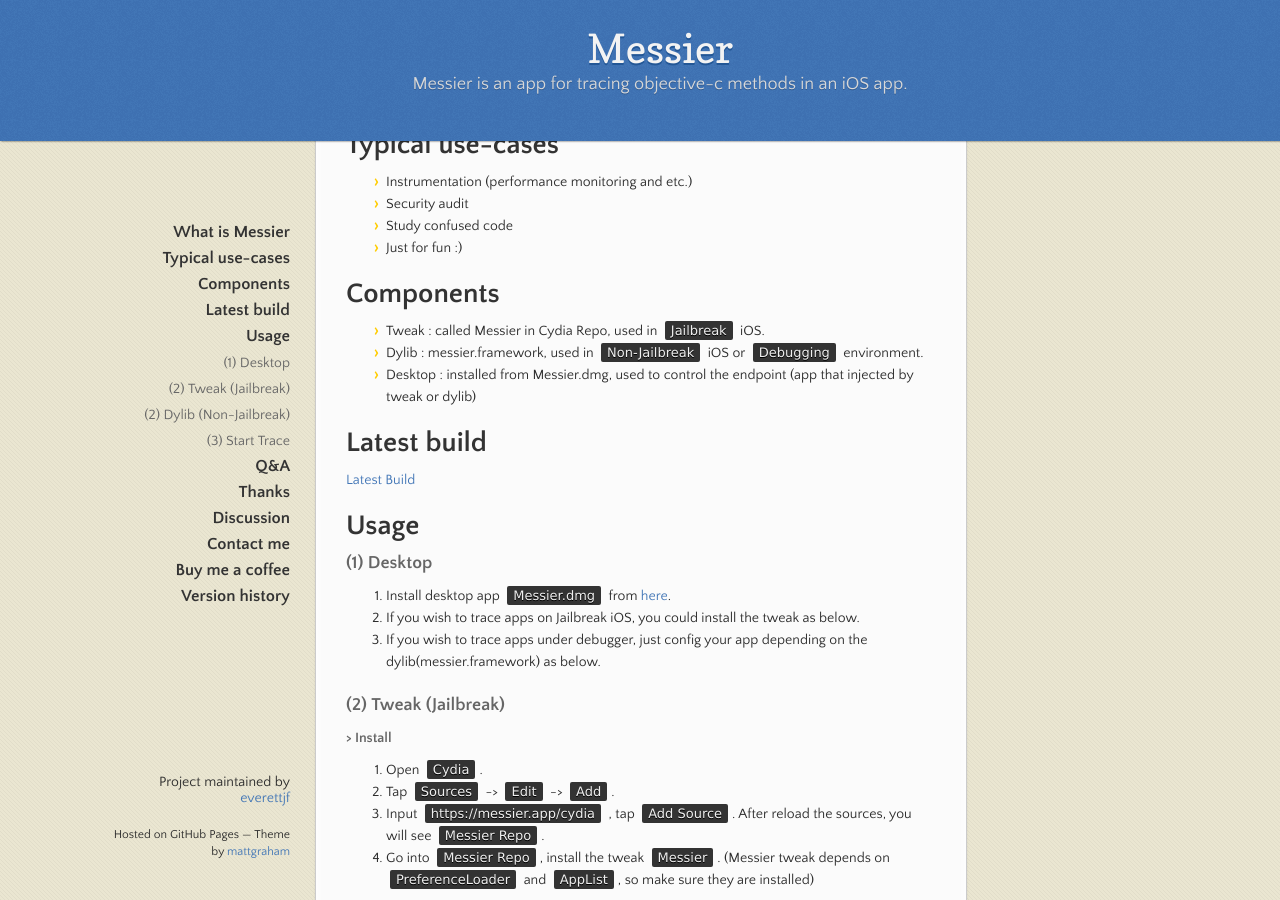
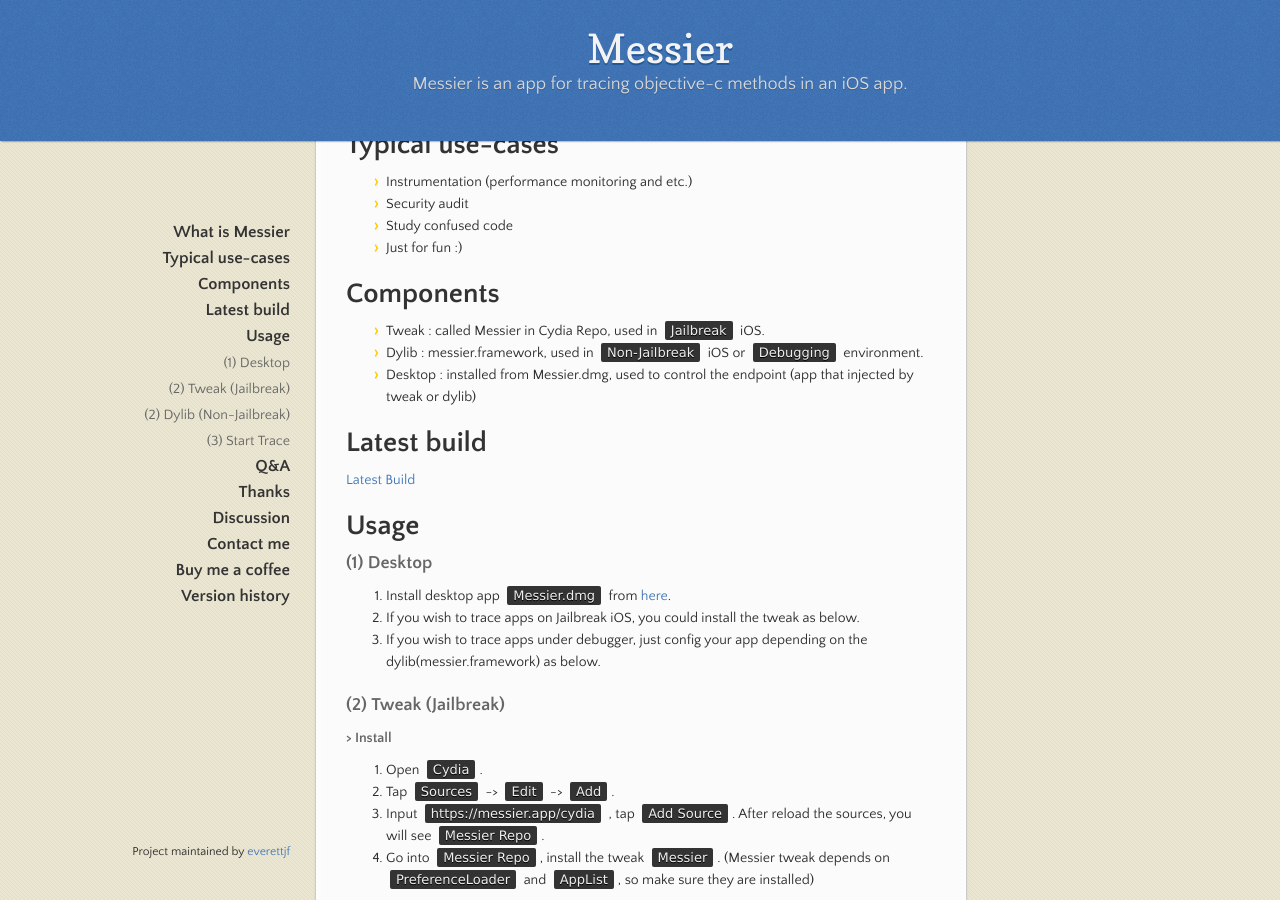
Before and after one commit to messier-app/website, a Jekyll site: the page built from index.md, in a window 1280 px wide and 900 px high, scrolled down 515 px. Built offline with Jekyll 4.4.1, drawn with Linux system fonts in a browser that asks for light colours; our own code applies the rules of GitHub Pages for plain Markdown files.

Commit message:
Update default.html

```diff
--- a/_layouts/default.html
+++ b/_layouts/default.html
@@ -30,10 +30,7 @@
 
       </section>
       <footer>
-        {% if site.github.is_project_page %}
-          <p>Project maintained by <a href="https://everettjf.github.io">everettjf</a></p>
-        {% endif %}
-        <p><small>Hosted on GitHub Pages &mdash; Theme by <a href="https://twitter.com/mattgraham">mattgraham</a></small></p>
+        <p><small>Project maintained by <a href="https://everettjf.github.io">everettjf</a></small></p>
       </footer>
     </div>
 
```
